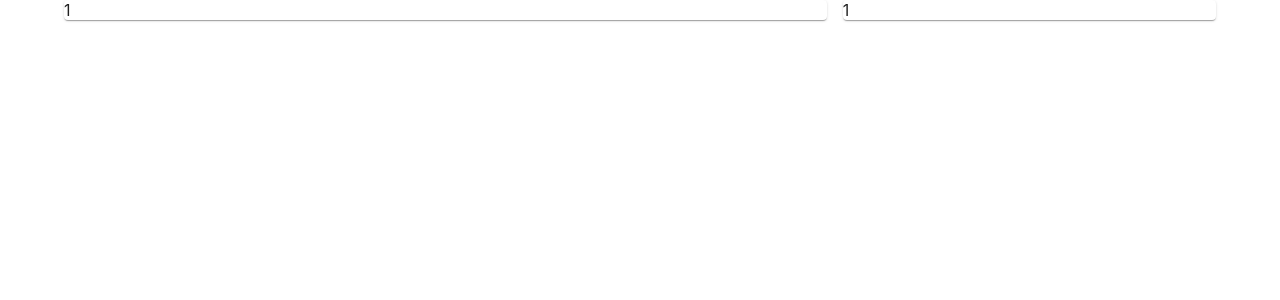
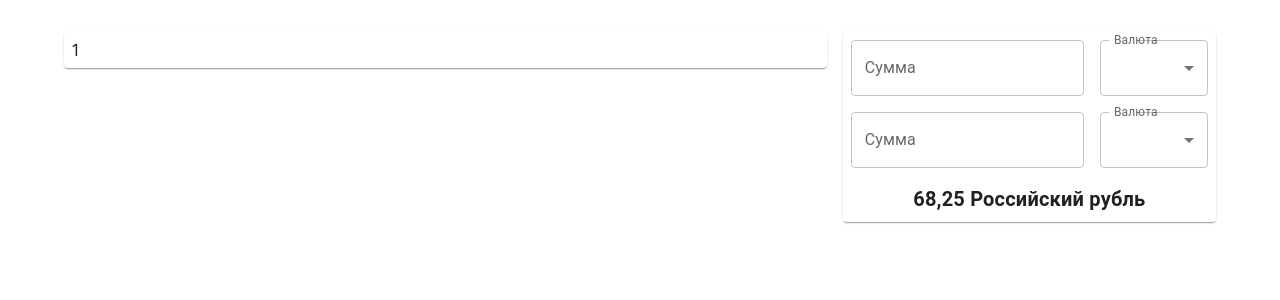
Before and after one commit to nmrcode/react-crypto-converter, a React (Create React App) app: page / in a window 1280 px wide. Shown: the top 300 px of the page. Built offline with nearby package versions, Linux system fonts and the light colour scheme.

Commit message:
Добавлено: верстка правого модуля

```diff
--- a/src/App.tsx
+++ b/src/App.tsx
@@ -1,18 +1,88 @@
-import Box from "@mui/material/Box";
 import Container from "@mui/material/Container";
 import Grid from "@mui/material/Grid";
 import Paper from "@mui/material/Paper";
 import React from "react";
+import {
+  FormControl,
+  InputLabel,
+  MenuItem,
+  Select,
+  TextField,
+  Typography,
+} from "@mui/material";
+
+const paperStyle = {
+  p: 1,
+};
 
 function App() {
   return (
     <Container maxWidth="lg">
-      <Grid container spacing={2}>
+      <Grid container spacing={2} sx={{ mt: 2 }}>
         <Grid item xs={8}>
-          <Paper>1</Paper>
+          <Paper sx={paperStyle}>1</Paper>
         </Grid>
         <Grid item xs={4}>
-          <Paper>1</Paper>
+          <Paper sx={paperStyle}>
+            <Grid container spacing={2} sx={{ mb: 2 }}>
+              <Grid item xs={8}>
+                <TextField
+                  id="outlined-basic"
+                  label="Сумма"
+                  variant="outlined"
+                  fullWidth
+                />
+              </Grid>
+              <Grid item xs={4}>
+                <FormControl fullWidth>
+                  <InputLabel id="demo-simple-select-label">Валюта</InputLabel>
+                  <Select
+                    labelId="demo-simple-select-label"
+                    id="demo-simple-select"
+                    value={0}
+                    label="Age"
+                  >
+                    <MenuItem value={10}>Ten</MenuItem>
+                    <MenuItem value={20}>Twenty</MenuItem>
+                    <MenuItem value={30}>Thirty</MenuItem>
+                  </Select>
+                </FormControl>
+              </Grid>
+            </Grid>
+            <Grid container spacing={2} sx={{ mb: 2 }}>
+              <Grid item xs={8}>
+                <TextField
+                  id="outlined-basic"
+                  label="Сумма"
+                  variant="outlined"
+                  fullWidth
+                />
+              </Grid>
+              <Grid item xs={4}>
+                <FormControl fullWidth>
+                  <InputLabel id="demo-simple-select-label">Валюта</InputLabel>
+                  <Select
+                    labelId="demo-simple-select-label"
+                    id="demo-simple-select"
+                    value={0}
+                    label="Age"
+                  >
+                    <MenuItem value={10}>Ten</MenuItem>
+                    <MenuItem value={20}>Twenty</MenuItem>
+                    <MenuItem value={30}>Thirty</MenuItem>
+                  </Select>
+                </FormControl>
+              </Grid>
+            </Grid>
+            <Typography
+              component="p"
+              fontWeight={600}
+              fontSize={20}
+              textAlign={"center"}
+            >
+              68,25 Российский рубль
+            </Typography>
+          </Paper>
         </Grid>
       </Grid>
     </Container>
```
